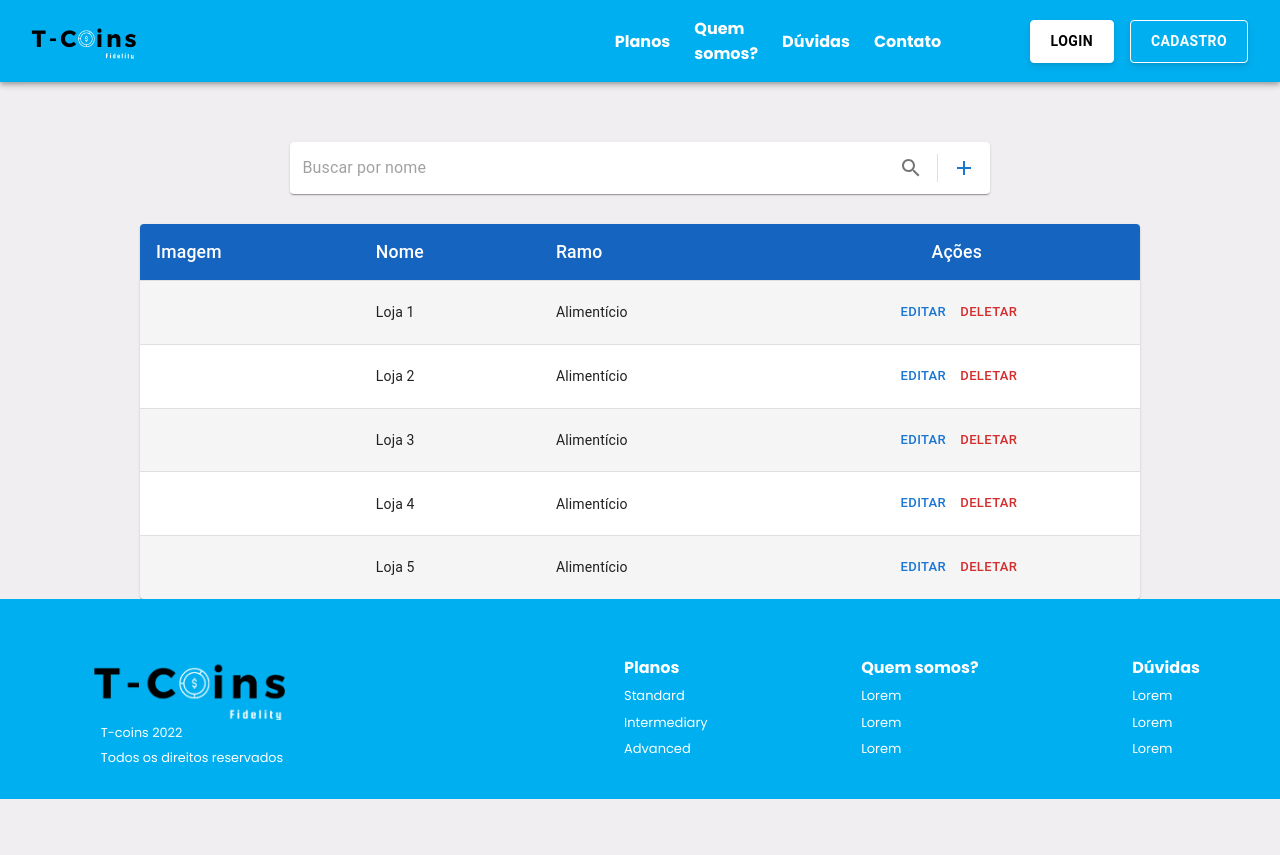
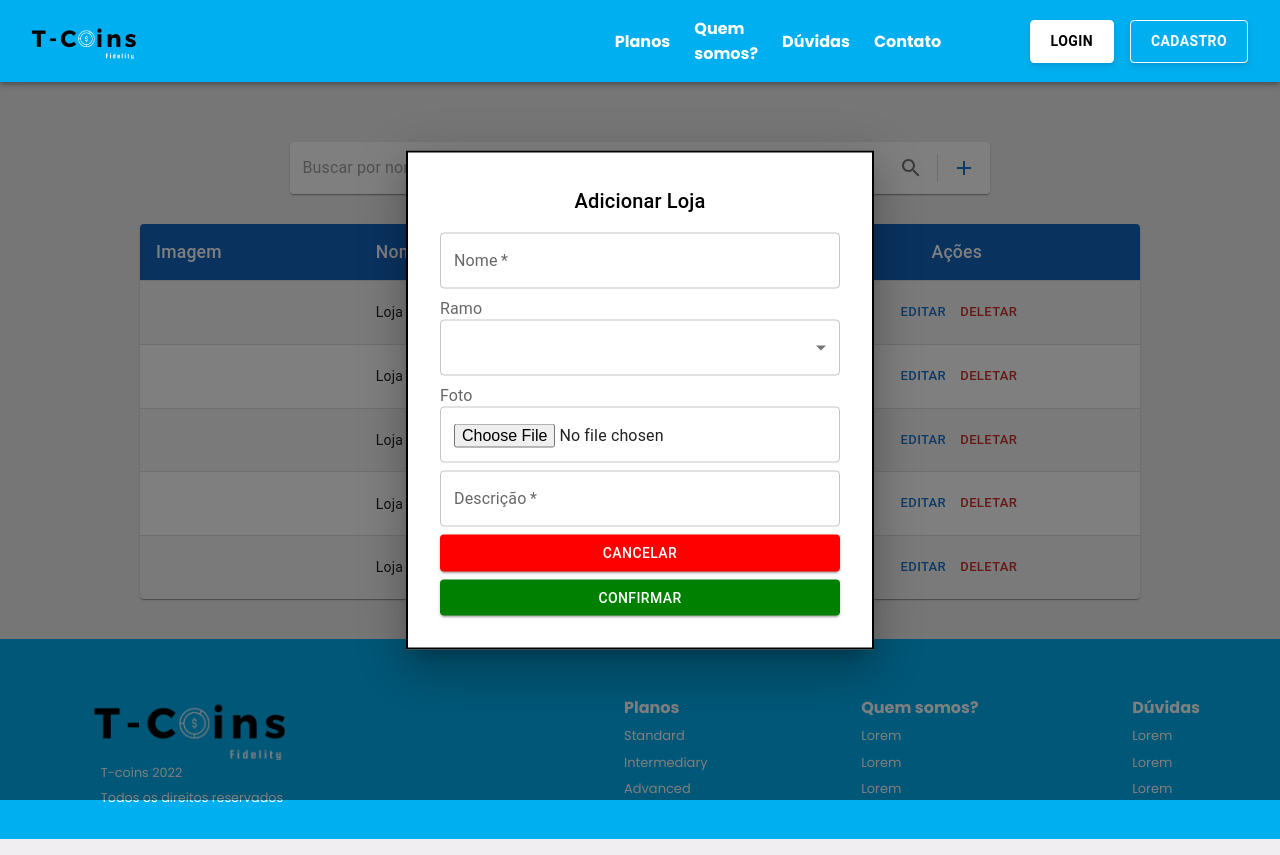
Before and after one commit to marrare/tcoins, a React (Create React App) app in the folder tcoins-frontend/: page /gerenciar-lojas in a window 1280 px wide. Both pictures are taken after a click on the button 963 px from the left and 168 px from the top of the page. Before the commit the page ends 815 px from the top, so only its background shows below. Built offline with nearby package versions, Linux system fonts and the light colour scheme.

Commit message:
Criação do modal para cadastrar lojas

```diff
--- a/tcoins-frontend/src/pages/gerenciarLojas/GerenciarLojas.js
+++ b/tcoins-frontend/src/pages/gerenciarLojas/GerenciarLojas.js
@@ -15,6 +15,27 @@ import IconButton from '@mui/material/IconButton';
 import SearchIcon from '@mui/icons-material/Search';
 import AddIcon from '@mui/icons-material/Add';
 import Button from '@mui/material/Button';
+import Modal from '@mui/material/Modal';
+import Box from '@mui/material/Box';
+import TextField from '@mui/material/TextField';
+import Typography from '@mui/material/Typography';
+import InputLabel from '@mui/material/InputLabel';
+import MenuItem from '@mui/material/MenuItem';
+import Select, { SelectChangeEvent } from '@mui/material/Select';
+
+const style = {
+    position: 'absolute',
+    top: '50%',
+    left: '50%',
+    transform: 'translate(-50%, -50%)',
+    width: 400,
+    bgcolor: 'background.paper',
+    border: '2px solid #000',
+    boxShadow: 24,
+    p: 4,
+
+};
+
 
 const StyledTableCell = styled(TableCell)(({ theme }) => ({
     [`&.${tableCellClasses.head}`]: {
@@ -56,7 +77,20 @@ const rows = [
 ];
 
 export default function CustomizedTables() {
+
+    const [open, setOpen] = React.useState(false);
+    const handleOpen = () => setOpen(true);
+    const handleClose = () => setOpen(false);
+
+    const [ramo, setRamo] = React.useState('');
+
+    const handleChange = (event: SelectChangeEvent) => {
+        setRamo(event.target.value);
+    };
+
+
     return (
+
 
         <div className="Corpo">
             <div className="Barra">
@@ -74,21 +108,95 @@ export default function CustomizedTables() {
                         <SearchIcon />
                     </IconButton>
                     <Divider sx={{ height: 28, m: 0.5 }} orientation="vertical" />
-                    <IconButton color="primary" sx={{ p: '10px' }} aria-label="add">
+                    <IconButton color="primary" sx={{ p: '10px' }} aria-label="add" onClick={handleOpen}>
                         <AddIcon />
                     </IconButton>
                 </Paper>
             </div>
 
+            <Modal
+                open={open}
+                onClose={handleClose}
+                aria-labelledby="modal-modal-title"
+                aria-describedby="modal-modal-description"
+            >
+                <Box sx={style}>
+                    <Typography id="modal-modal-title" variant="h6" component="h2" sx={{ textAlign: 'center' }}>
+                        Adicionar Loja
+                    </Typography>
+                    <TextField sx={{ marginTop: 2, marginBottom: 1 }}
+                        autoComplete="given-name"
+                        name="Nome"
+                        required
+                        fullWidth
+                        id="firstName"
+                        label="Nome"
+                        autoFocus
+                    />
+                    <InputLabel id="demo-simple-select-label">Ramo</InputLabel>
+                    <Select sx={{ marginBottom: 1 }}
+                        autoComplete="given-name"
+                        labelId="demo-simple-select-label"
+                        id="demo-simple-select"
+                        name="Ramo"
+                        required
+                        fullWidth
+                        value={ramo}
+                        label="Ramo"
+                        onChange={handleChange}
+                    >
+                        <MenuItem value="">
+                            <em>None</em>
+                        </MenuItem>
+                        <MenuItem value={10}>Ten</MenuItem>
+                        <MenuItem value={20}>Twenty</MenuItem>
+                        <MenuItem value={30}>Thirty</MenuItem>
+                    </Select>
+                    <InputLabel id="demo-simple-select-label">Foto</InputLabel>
+                    <TextField sx={{marginBottom: 1 }}
+                        name="upload-photo"
+                        type="file"
+                        fullWidth
+                    />
+                    <TextField
+                        sx={{ height: 8, marginBottom: 5 }}
+                        autoComplete="given-name"
+                        name="Descricao"
+                        required
+                        fullWidth
+                        id="Descricao"
+                        label="Descrição"
+                    />
+                    <Button
+                        sx={{ marginBottom: 1, backgroundColor: 'red', marginTop: 2 }}
+                        type="submit"
+                        fullWidth
+                        variant="contained"
+                        onClick={handleClose}
+                    >
+                        CANCELAR
+                    </Button>
+                    <Button
+                        sx={{ backgroundColor: 'green' }}
+                        type="submit"
+                        fullWidth
+                        variant="contained"
+                    >
+                        CONFIRMAR
+                    </Button>
+                </Box>
+            </Modal>
+
+
             <div classsName="Tabela">
-                <TableContainer component={Paper} sx={{ maxWidth: 1000, margin: 'auto' }} >
+                <TableContainer component={Paper} sx={{ maxWidth: 1000, margin: 'auto', marginBottom: 5 }} >
                     <Table aria-label="customized table">
                         <TableHead>
                             <TableRow>
                                 <StyledTableCell align="left" sx={{ fontSize: '1.1rem' }}>Imagem</StyledTableCell>
-                                <StyledTableCell align="left" sx={{ fontSize: '1.1rem'}}>Nome</StyledTableCell>
-                                <StyledTableCell align="left" sx={{ fontSize: '1.1rem'}}>Ramo</StyledTableCell>
-                                <StyledTableCell align="center" sx={{ fontSize: '1.1rem'}}>Ações</StyledTableCell>
+                                <StyledTableCell align="left" sx={{ fontSize: '1.1rem' }}>Nome</StyledTableCell>
+                                <StyledTableCell align="left" sx={{ fontSize: '1.1rem' }}>Ramo</StyledTableCell>
+                                <StyledTableCell align="center" sx={{ fontSize: '1.1rem' }}>Ações</StyledTableCell>
                             </TableRow>
                         </TableHead>
                         <TableBody>
```
